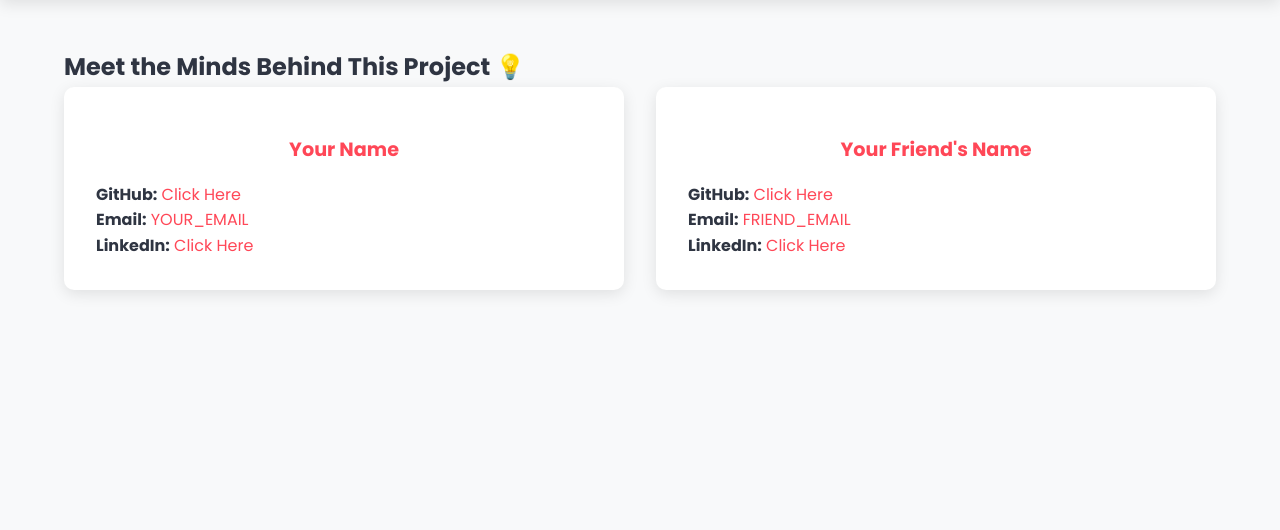
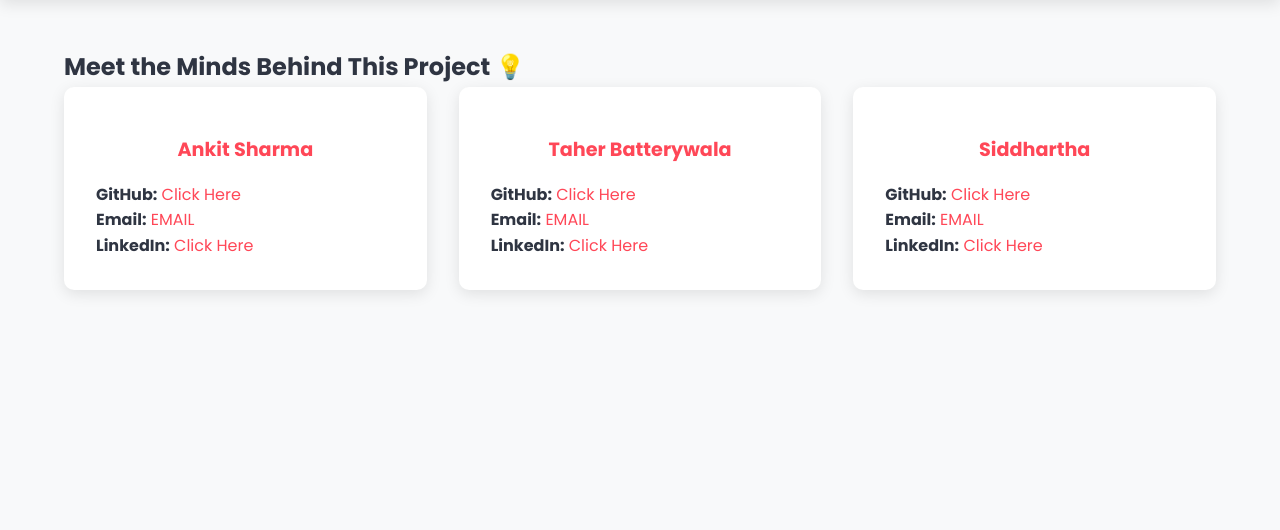
Before and after one commit to 13siddhu/Red-Flag-Detection, a Flask app: page /about in a window 1280 px wide. Shown: the part 70-600 px from the top of the page. Run offline with Flask 3, Linux system fonts and the light colour scheme.

Commit message:
Update about.html

```diff
--- a/templates/about.html
+++ b/templates/about.html
@@ -22,17 +22,24 @@
 
         <div class="about-container">
             <div class="team-member">
-                <h3>Your Name</h3>
-                <p><strong>GitHub:</strong> <a href="YOUR_GITHUB_LINK" target="_blank">Click Here</a></p>
-                <p><strong>Email:</strong> <a href="mailto:YOUR_EMAIL">YOUR_EMAIL</a></p>
-                <p><strong>LinkedIn:</strong> <a href="YOUR_LINKEDIN_LINK" target="_blank">Click Here</a></p>
+                <h3>Ankit Sharma</h3>
+                <p><strong>GitHub:</strong> <a href="https://github.com/ankit1831" target="_blank">Click Here</a></p>
+                <p><strong>Email:</strong> <a href="mailto:ankitsharma1831ao@gmail.com">EMAIL</a></p>
+                <p><strong>LinkedIn:</strong> <a href="https://www.linkedin.com/in/ankit-sharma-66b641275/" target="_blank">Click Here</a></p>
             </div>
 
             <div class="team-member">
-                <h3>Your Friend's Name</h3>
-                <p><strong>GitHub:</strong> <a href="FRIEND_GITHUB_LINK" target="_blank">Click Here</a></p>
-                <p><strong>Email:</strong> <a href="mailto:FRIEND_EMAIL">FRIEND_EMAIL</a></p>
-                <p><strong>LinkedIn:</strong> <a href="FRIEND_LINKEDIN_LINK" target="_blank">Click Here</a></p>
+                <h3>Taher Batterywala</h3>
+                <p><strong>GitHub:</strong> <a href="https://github.com/BaalNathi" target="_blank">Click Here</a></p>
+                <p><strong>Email:</strong> <a href="mailto:taherbw2005@gmail.com">EMAIL</a></p>
+                <p><strong>LinkedIn:</strong> <a href="https://www.linkedin.com/in/taher-batterywala-383821291/" target="_blank">Click Here</a></p>
+            </div>
+
+            <div class="team-member">
+                <h3>Siddhartha</h3>
+                <p><strong>GitHub:</strong> <a href="https://github.com/13siddhu" target="_blank">Click Here</a></p>
+                <p><strong>Email:</strong> <a href="mailto:singhsiddhartha220@gmail.com">EMAIL</a></p>
+                <p><strong>LinkedIn:</strong> <a href="https://www.linkedin.com/in/siddhartha-singh-a46080286/" target="_blank">Click Here</a></p>
             </div>
         </div>
     </section>
```
